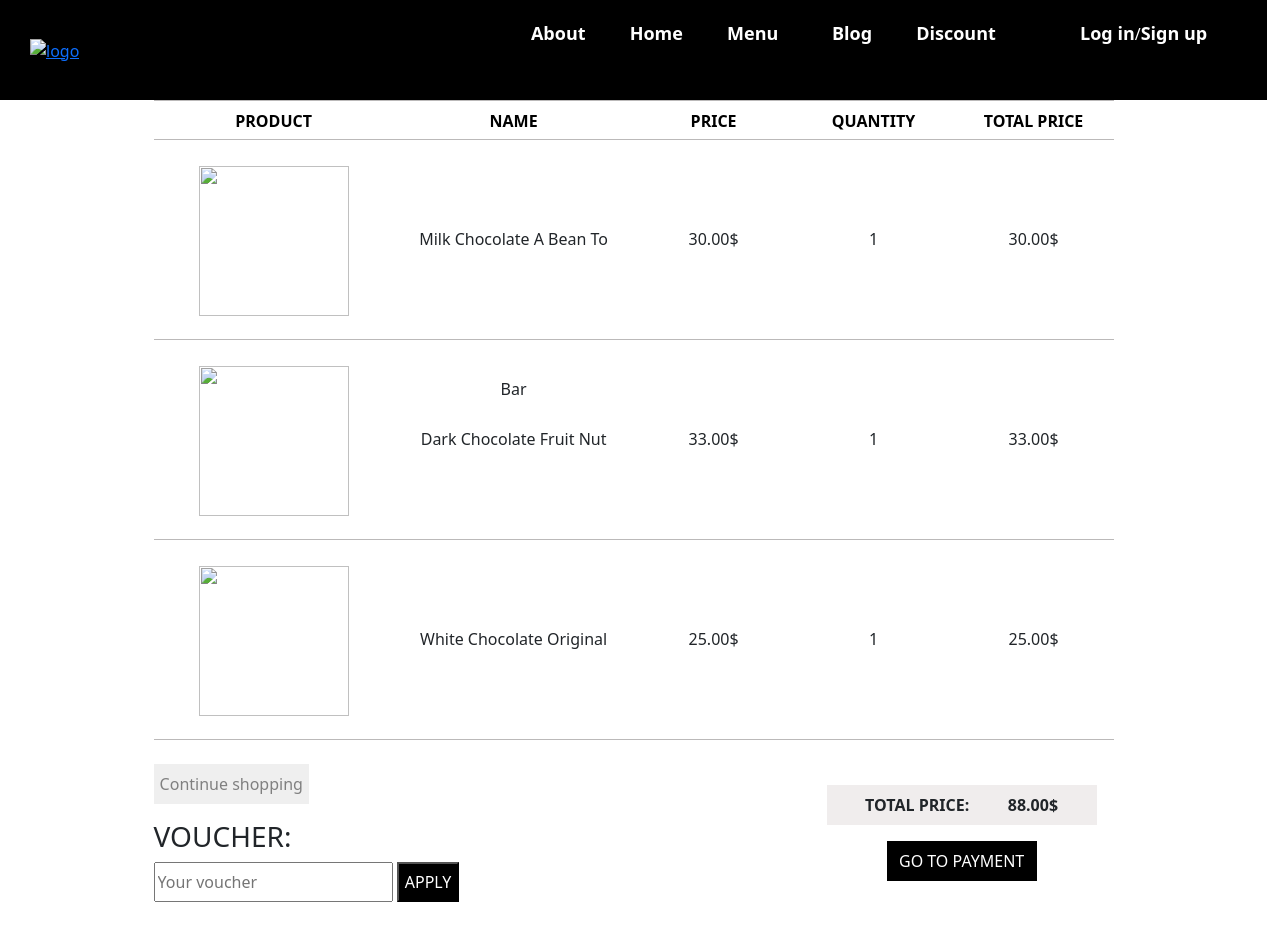
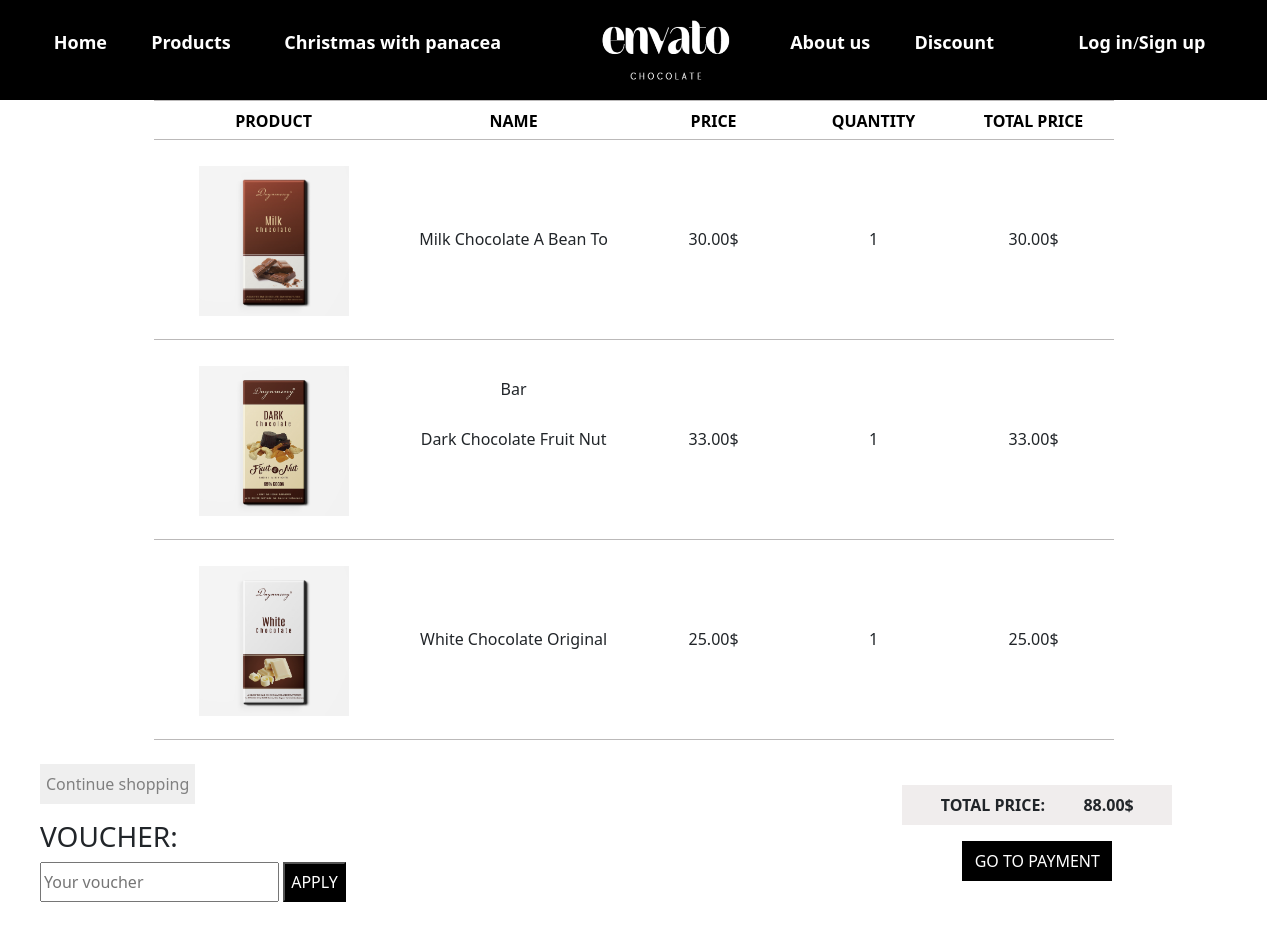
Before and after one commit to tienmanh2405/Web_systems_and_technologies, a plain HTML site: page HTML/GioHang.html in a window 1280 px wide. Drawn offline with Linux system fonts and the light colour scheme; files that its build step writes are made by us from their sources.

Commit message:
ThemFileGioHang_ThemAnhSanPham

```diff
--- a/HTML/GioHang.html
+++ b/HTML/GioHang.html
@@ -4,7 +4,7 @@
     <meta charset="UTF-8">
     <meta name="viewport" content="width=device-width, initial-scale=1.0">
     <title>Giỏ hàng</title>
-    <link rel="stylesheet" href="../css/bootstrap.min.css">
+    <link rel="stylesheet" href="../bootstrap-5.0.2-dist (1)/bootstrap-5.0.2-dist/css/bootstrap.min.css">
     <style>
         .formpage{
             width: 99vw;
@@ -14,20 +14,15 @@
             width: 100%;
             height: 100px;
             display: flex;
-            justify-content: space-between;
+            justify-content: space-around;
             align-items: center;
             z-index: 99;
-            margin: 0 auto;
             background-color: black;
         }
-        .formpage__header img{
+        .formpage__header img {
             height: 70px;
             width: 140px;
             margin-left: 30px;
-        }
-        .formpage__header--nav{
-            width: auto;
-            height: 100px;
         }
         .formpage__header--nav ul{
             list-style-type: none;
@@ -106,15 +101,14 @@
             border: 1px solid black;
 
         }
-
         .dropdown:hover .dropdown-content1{
             display: block;
-        }
             .formpage__section{
                 width: 75vw;
                 height: 800px;
                 background-color: white;
                 margin: 0 auto;
+            }
         }
        .formpage__section--title{
             width: 75vw;
@@ -141,6 +135,9 @@
        .formpage__section--product img{
             width: 150px;
             height: 150px;
+       }
+       .formpage__section--end{
+            padding: 40px;
        }
        .formpage__section--end1-button1{
             width: auto;
@@ -197,13 +194,11 @@
 <body>
     <div class="formpage">
     <header class="formpage__header" id="backtotop">
-        <a href="../HTML/home.html"><img src="../image/logo.png" alt="logo" /></a>
         <nav class="formpage__header--nav">
             <ul class="nav__ul">
-                <li><a href="../HTML/About.html">About</a></li>
-                <li><a href="../HTML/Home.html">Home</a></li>
+                <li><a href="../HTML/About.html">Home</a></li>
                 <li class="dropdown">
-                    <a href="#">Menu &nbsp;<i class="fa-solid fa-caret-down"></i></a>
+                    <a href="#">Products &nbsp;<i class="fa-solid fa-caret-down"></i></a>
                     <div class="dropdown-content">
                         <a href="#Trend">Trending Books</a>
                         <a href="#Classic">Classic Books</a>
@@ -212,13 +207,20 @@
                         <a href="#Text">Text Books</a>
                     </div>
                 </li>
-                <li><a href="#Blog">Blog</a></li>
+                <li><a href="../HTML/Home.html">Christmas with panacea</a></li>
+            </ul>
+        </nav>
+        <a href="../HTML/home.html"><img src="../IMG/logo.png" alt="logo" /></a>
+        <nav class="formpage__header--nav">
+            <ul class="nav__ul">
+                <li><a href="#Blog">About us</a></li>
                 <li><a href="#Discount">Discount</a></li>
                 <li><a href="" class="cart-icon">
                         <i class="fa-solid fa-cart-shopping" style="color: #ffffff;"></i>
                     </a></li>
-                <li style="color: #ffffff;"><a href="../HTML/DangNhap.html">Log in</a>/<a href="../HTML/DangKi.html">Sign
-                        up</a></li>
+                <li style="color: #ffffff;"><a href="../HTML/DangNhap.html">Log in</a>/<a href="../HTML/DangKi.html">Sign up</a>
+                </li>
+
             </ul>
         </nav>
     </header>
@@ -242,7 +244,7 @@
         </div>
         <div class="row pt-4 formpage__section--product">
             <div class="col-md-3">
-                <img src="../image/milk-chocolate.jpg" alt="">
+                <img src="../IMG/milk-chocolate.jpg" alt="">
             </div>
             <div class="col-md-3">
                 <span>Milk Chocolate A Bean To Bar</span>
@@ -259,7 +261,7 @@
         </div>
         <div class="row pt-4 formpage__section--product">
             <div class="col-md-3">
-                <img src="../image/dark-chocolate.jpg" alt="">
+                <img src="../IMG/dark-chocolate.jpg" alt="">
             </div>
             <div class="col-md-3">
                 <span>Dark Chocolate Fruit Nut</span>
@@ -276,7 +278,7 @@
         </div>
         <div class="row pt-4 formpage__section--product">
             <div class="col-md-3">
-                <img src="../image/white-chocolate-bean.jpg" alt="">
+                <img src="../IMG/white-chocolate-bean.jpg" alt="">
             </div>
             <div class="col-md-3">
                 <span>White Chocolate Original </span>
```
Also changed, not shown: IMG/dark-chocolate.jpg (added), IMG/milk-chocolate.jpg (added), IMG/white-chocolate-bean.jpg (added). Lines whose indentation alone changed are shown as unchanged.
